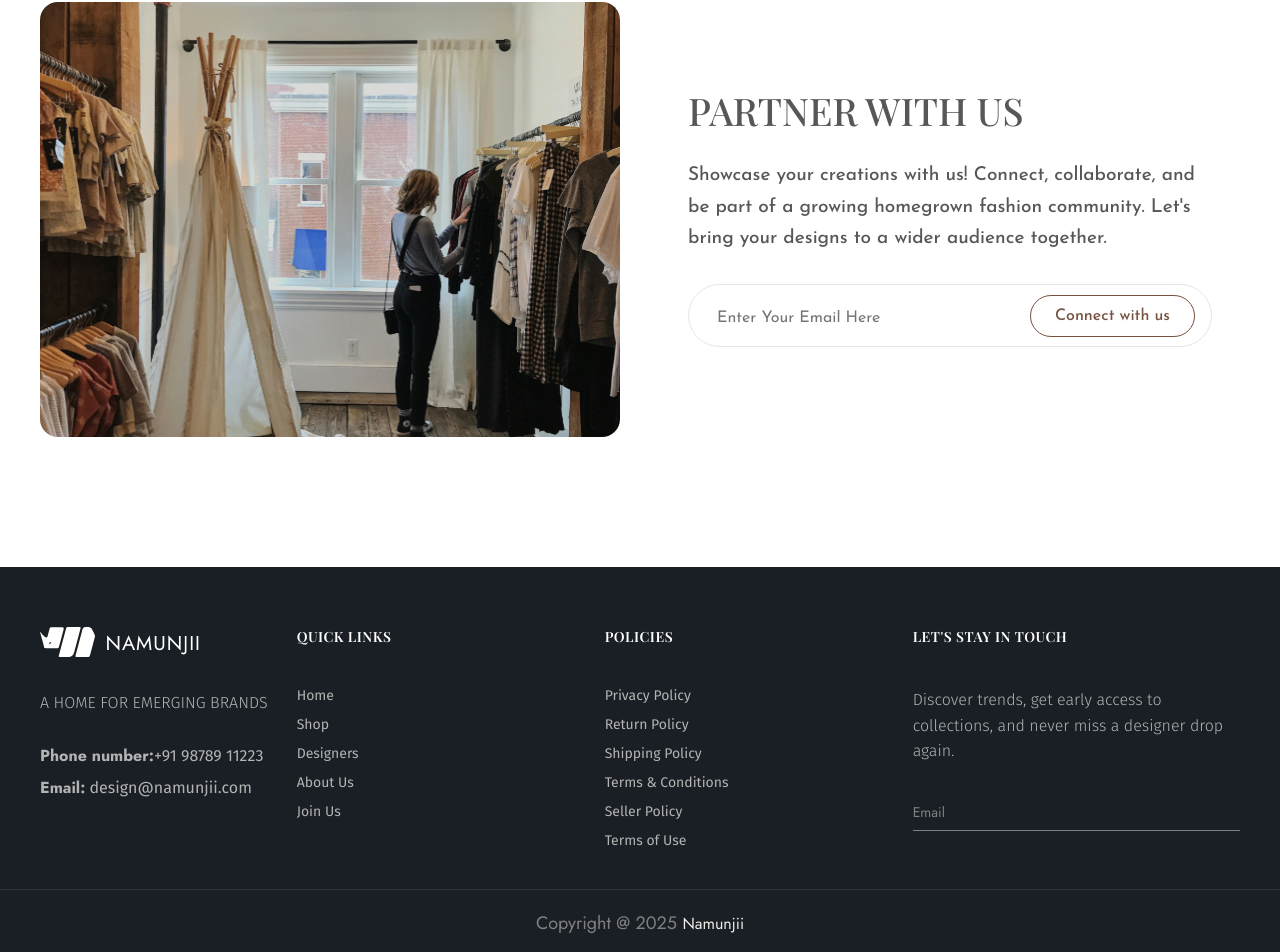
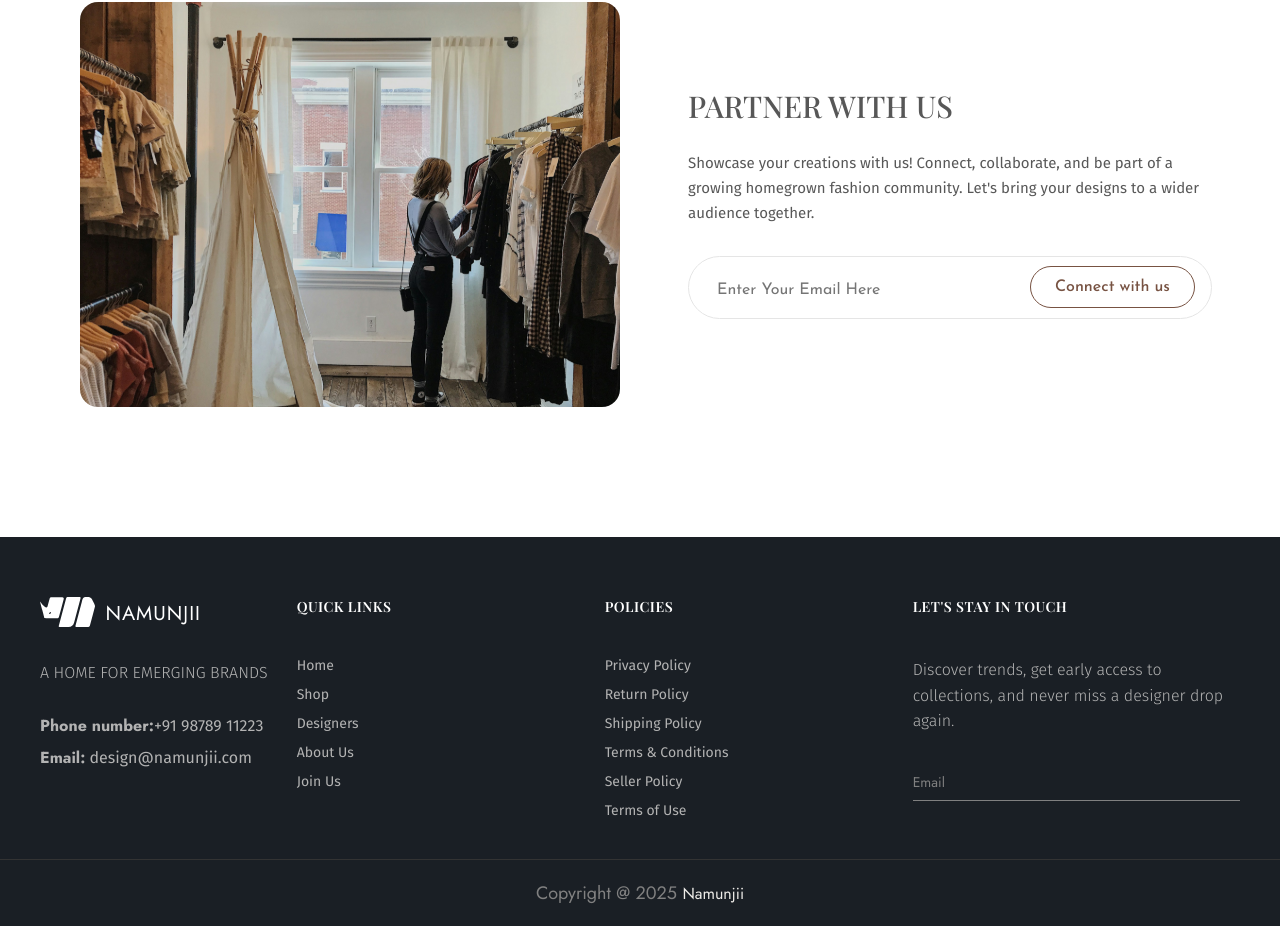
Before and after one commit to neeelpatell19/namunjii, a React (Vite) app: page /about-us in a window 1280 px wide. Shown: the part 2109-3061 px from the top of the page. After the commit the page ends 3035 px from the top, so only its background shows below. Built offline with nearby package versions, Linux system fonts and the light colour scheme; no server answers; a web font is replaced by a local one.

Commit message:
fix: partner us

```diff
--- a/src/Components/Footer/Footer.css
+++ b/src/Components/Footer/Footer.css
@@ -3,6 +3,14 @@
   background-color: var(--brand-100);
   color: var(--bg-white);
   margin-top: 80px;
+}
+
+/* Ensure Footer Container aligns with Partner With Us */
+.FooterContainer .Container {
+  max-width: 1200px;
+  margin-left: auto;
+  margin-right: auto;
+  padding: 0 30px;
 }
 
 /* Main Footer Content */
@@ -169,6 +177,10 @@ font-weight: bold;
 
 /* Responsive Design */
 @media (max-width: 768px) {
+  .FooterContainer .Container {
+    padding: 0 8px;
+  }
+
   .FooterMain {
     padding: 30px 0 20px 0;
   }
@@ -199,6 +211,10 @@ font-weight: bold;
 }
 
 @media (max-width: 480px) {
+  .FooterContainer .Container {
+    padding: 0 20px;
+  }
+
   .FooterMain {
     padding: 20px 0 15px 0;
   }
--- a/src/Components/PartnerUs/Partner.css
+++ b/src/Components/PartnerUs/Partner.css
@@ -22,7 +22,7 @@
   width: 100%;
   overflow: hidden;
   box-sizing: border-box;
-  padding: 0;
+  padding-left: 40px;
   position: relative;
   align-self: stretch;
 }
@@ -54,15 +54,16 @@
 .partnerus-title p {
   font-family: var(--playfair-display);
   font-weight: 500;
-  font-size: 40px !important;
+  font-size: 32px !important;
   line-height: 100%;
 }
 
 .partnerus-text p {
-  font-family: var(--josefin-sans);
-  font-weight: 500;
-  font-size: 20px !important;
+  font-family: var(--fira-sans);
+  font-weight: 400;
+  font-size: 16px !important;
   line-height: 165%;
+  margin: 0;
 }
 
 .partnerus-cta {
@@ -136,11 +137,11 @@
   }
 
   .partnerus-title p {
-    font-size: 38px !important;
+    font-size: 30px !important;
   }
 
   .partnerus-text p {
-    font-size: 19px !important;
+    font-size: 15px !important;
   }
 }
 
@@ -156,11 +157,11 @@
   }
 
   .partnerus-title p {
-    font-size: 34px !important;
+    font-size: 27px !important;
   }
 
   .partnerus-text p {
-    font-size: 18px !important;
+    font-size: 14px !important;
   }
 }
 
@@ -191,11 +192,11 @@
   }
 
   .partnerus-title p {
-    font-size: 32px !important;
+    font-size: 26px !important;
   }
 
   .partnerus-text p {
-    font-size: 17px !important;
+    font-size: 14px !important;
   }
 
   /* Stack input and button vertically */
@@ -242,11 +243,11 @@
   }
 
   .partnerus-title p {
-    font-size: 28px !important;
+    font-size: 22px !important;
   }
 
   .partnerus-text p {
-    font-size: 15px !important;
+    font-size: 12px !important;
     line-height: 150%;
   }
 
@@ -287,11 +288,11 @@
   }
 
   .partnerus-title p {
-    font-size: 24px !important;
+    font-size: 19px !important;
   }
 
   .partnerus-text p {
-    font-size: 14px !important;
+    font-size: 11px !important;
   }
 
   .input-field,
```
Also changed, not shown: src/Components/OthersComponents/Footer/Footer.css (+22 -19 lines).
